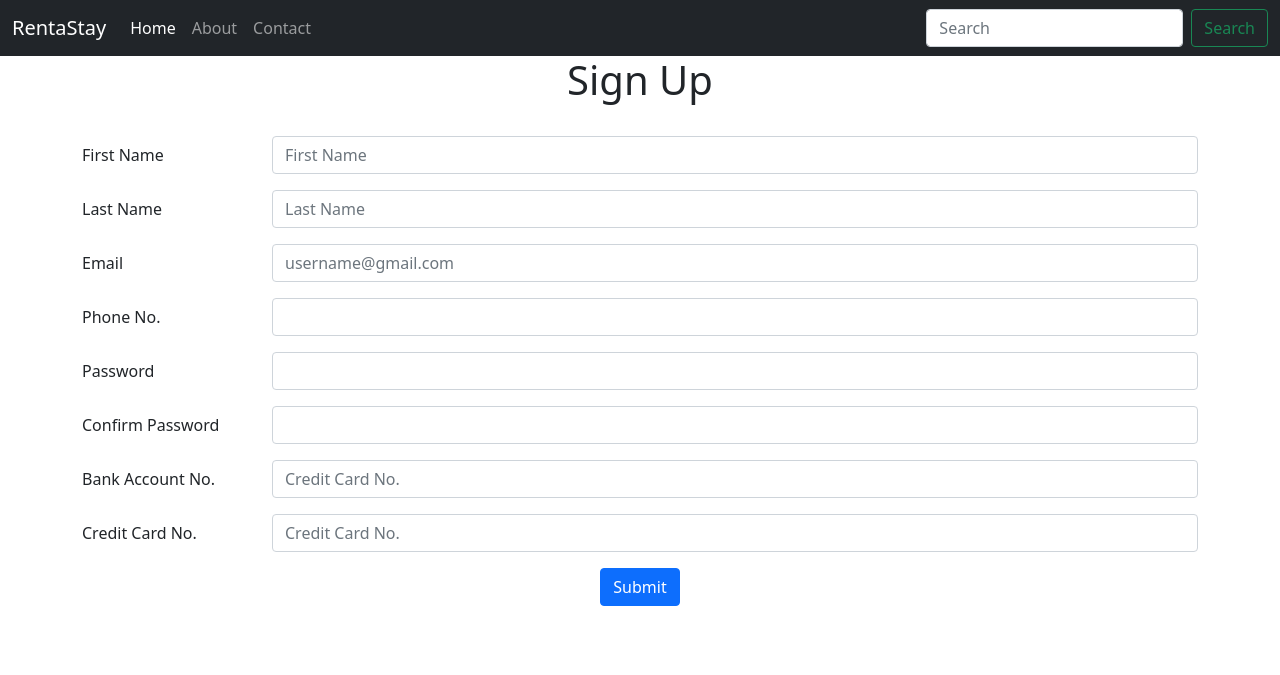
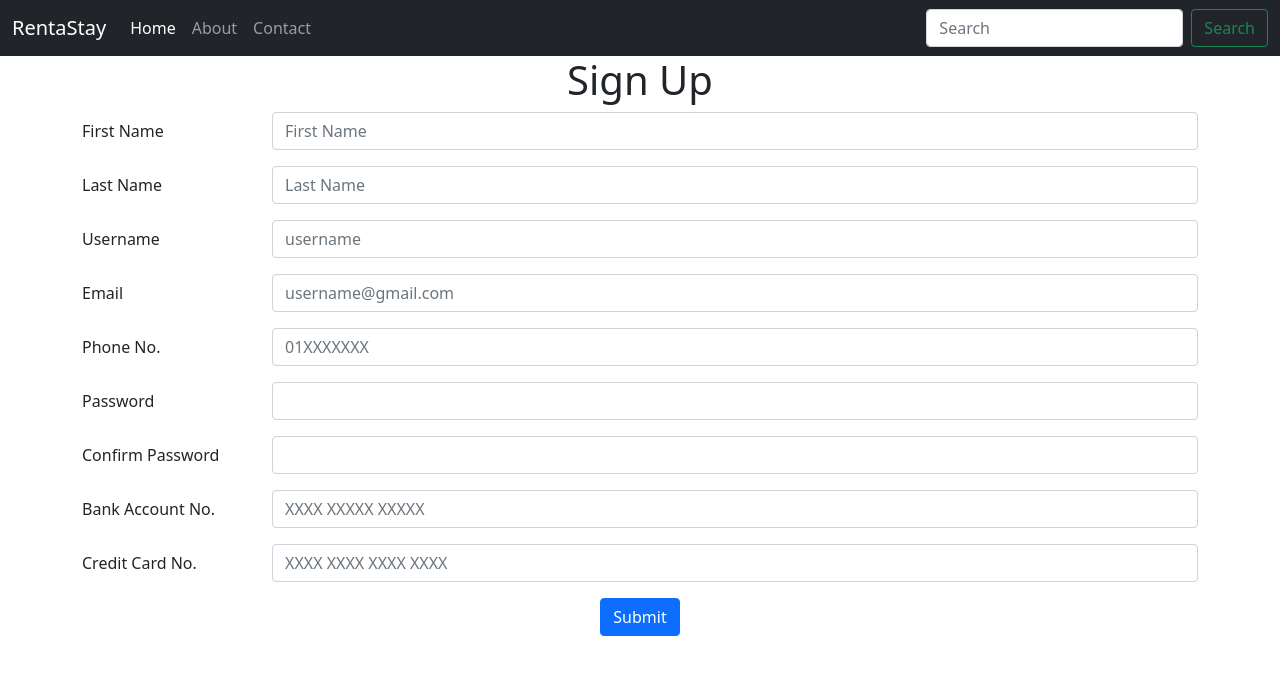
Before and after one commit to fardinanam/RentaStay, a Django app: page /accounts/signup/ in a window 1280 px wide. Shown: the top 675 px of the page. Run offline with Django 4.2, Linux system fonts and the light colour scheme.

Commit message:
signup validation from django added, static path created

```diff
--- a/accounts/views.py
+++ b/accounts/views.py
@@ -1,16 +1,46 @@
-from django.shortcuts import render
+import hashlib
+
+from django.shortcuts import redirect, render
+from django.db import connection, IntegrityError
+from django.contrib import messages
 
 def signup(request):
-    errormessage = " "
     if request.method == 'GET':
-        return render(request, "accounts/signup.html", {"error":errormessage})
+        return render(request, "accounts/signup.html")
     elif request.method == 'POST':
+        firstname = request.POST['firstname']
+        lastname = request.POST['lastname']
         username = request.POST['username']
+        email = request.POST['email']
+        phone = request.POST['phonenumber']
         password1 = request.POST['password']
         password2 = request.POST['confirmpassword']
+        bankacc = request.POST['bankaccount']
+        creditcard = request.POST['creditcard']
 
         if(password1 != password2):
-            errormessage = "Password did not match"
-            return render(request, "accounts/signup.html", {"error":errormessage})
+            messages.error(request, "Password did not match")
+            return redirect('signup')
+
+        cursor = connection.cursor()
+        query = "SELECT USERNAME FROM USERS WHERE USERNAME=%s"
+        cursor.execute(query, [username])
+        result = cursor.fetchone()
+        cursor.close()
+
+        if result != None:
+            messages.error(request, 'Username already exists')
+            return redirect('signup')
         else:
-            return render(request, "accounts/signup.html", {"error":errormessage})
+            try:
+                hashed_password = hashlib.sha256(password1.encode()).hexdigest()
+                cursor = connection.cursor()
+                query = "INSERT INTO USERS(USERNAME, FIRST_NAME, LAST_NAME, EMAIL, PHONE_NO, PASSWORD, BANK_ACC_NO, CREDIT_CARD_NO) VALUES(%s, %s, %s, %s, %s, %s, %s, %s)"
+                cursor.execute(query, [username, firstname, lastname, email, phone, hashed_password, bankacc, creditcard])
+                cursor.close()
+            except IntegrityError:
+                messages.error(request, 'This email already has an account')
+                return redirect('signup')
+
+            # TODO: redirect to home
+            return render(request, "accounts/signup.html")
--- a/rentastay/settings.py
+++ b/rentastay/settings.py
@@ -9,7 +9,7 @@ https://docs.djangoproject.com/en/4.0/topics/settings/
 For the full list of settings and their values, see
 https://docs.djangoproject.com/en/4.0/ref/settings/
 """
-
+import os
 from pathlib import Path
 
 # Build paths inside the project like this: BASE_DIR / 'subdir'.
@@ -121,7 +121,9 @@ USE_TZ = True
 # https://docs.djangoproject.com/en/4.0/howto/static-files/
 
 STATIC_URL = 'static/'
-
+STATICFILES_DIRS = (
+    os.path.join(BASE_DIR, 'static'),
+)
 # Default primary key field type
 # https://docs.djangoproject.com/en/4.0/ref/settings/#default-auto-field
 
--- /dev/null
+++ b/static/js/main.js
@@ -0,0 +1,12 @@
+function validateSignupForm() {
+    console.log("okay");
+    let password1 = document.getElementById('password').value;
+    let password2 = document.getElementById('confirmpassword').value;
+
+    if(password1.locateCompare(password2) != 0) {
+        alert("Passwords did not match");
+        return false;
+    } else {
+        return true;
+    }
+}
--- a/templates/accounts/signup.html
+++ b/templates/accounts/signup.html
@@ -1,63 +1,79 @@
 {% extends 'base/base.html' %}
+
+{% block title %}
+    Accounts | Signup
+{% endblock title %}
 
 {% block content %}
 <h1 class="text-center">Sign Up</h1>
 <div >
-    <form method="POST">
+    <form method="POST" >
         {% csrf_token %}
-        {{ error }}
-        <br>
+        {% if messages %}
+            {% for message in messages %}
+                <div class="alert alert-danger text-center" role="alert">
+                    {{ message }}
+                </div>
+            {% endfor %}
+        {% endif %}
+
 
         <div class="mb-3 row">
             <label for="firstname" class="col-sm-2 col-form-label">First Name</label>
             <div class="col-sm-10">
-                <input type="text" id="firstname" placeholder="First Name" class="form-control" aria-describedby="">
+                <input type="text" id="firstname" name="firstname" placeholder="First Name" class="form-control" aria-describedby="">
             </div>
         </div>
         <div class="mb-3 row">
             <label for="lastname" class="col-sm-2 col-form-label">Last Name</label>
             <div class="col-sm-10">
-                <input type="text" id="lastname" placeholder="Last Name" class="form-control" aria-describedby="">
+                <input type="text" id="lastname" name="lastname" placeholder="Last Name" class="form-control" aria-describedby="">
+            </div>
+        </div>
+        <div class="mb-3 row">
+            <label for="username" class="col-sm-2 col-form-label">Username</label>
+            <div class="col-sm-10">
+                <input type="text" id="username" name="username" placeholder="username" class="form-control" aria-describedby="">
             </div>
         </div>
         <div class="mb-3 row">
             <label for="email" class="col-sm-2 col-form-label">Email</label>
             <div class="col-sm-10">
-                <input type="email" id="email" placeholder="username@gmail.com" class="form-control" aria-describedby="" required>
+                <input type="email" id="email" name="email" placeholder="username@gmail.com" class="form-control" aria-describedby="" required>
             </div>
         </div>
         <div class="mb-3 row">
             <label for="phonenumber" class="col-sm-2 col-form-label">Phone No.</label>
             <div class="col-sm-10">
-                <input type="tel" id="lastname" class="form-control" aria-describedby="">
+                <input type="tel" id="phonenumber" name="phonenumber" placeholder="01XXXXXXX" class="form-control" aria-describedby="">
             </div>
         </div>
         <div class="mb-3 row">
             <label for="password" class="col-sm-2 col-form-label">Password</label>
             <div class="col-sm-10">
-                <input type="password" id="password" class="form-control" aria-describedby="" required>
+                <input type="password" id="password" name="password" class="form-control" aria-describedby="" required>
             </div>
         </div>
         <div class="mb-3 row">
             <label for="confirmpassword" class="col-sm-2 col-form-label">Confirm Password</label>
             <div class="col-sm-10">
-                <input type="password" id="confirmpassword" class="form-control" aria-describedby="" required>
+                <input type="password" id="confirmpassword" name="confirmpassword" class="form-control" aria-describedby="" required>
             </div>
         </div>
         <div class="mb-3 row">
             <label for="bankaccount" class="col-sm-2 col-form-label">Bank Account No.</label>
             <div class="col-sm-10">
-                <input type="text" id="bankaccount" placeholder="Credit Card No." class="form-control" aria-describedby="">
+                <input type="text" id="bankaccount" name="bankaccount" placeholder="XXXX XXXXX XXXXX" class="form-control" aria-describedby="">
             </div>
         </div>
         <div class="mb-3 row">
             <label for="creditcard" class="col-sm-2 col-form-label">Credit Card No.</label>
             <div class="col-sm-10">
-                <input type="text" id="creditcard" placeholder="Credit Card No." class="form-control" aria-describedby="">
+                <input type="text" id="creditcard" name="creditcard" placeholder="XXXX XXXX XXXX XXXX" class="form-control" aria-describedby="">
             </div>
         </div>
         <div class="text-center">
-            <button type="submit" class="btn btn-primary">Submit</button>
+            <button type="submit" value="submit" class="btn btn-primary">Submit</button>
         </div>
     </form>
 </div>
--- a/templates/base/base.html
+++ b/templates/base/base.html
@@ -1,14 +1,24 @@
+{% load static %}
+
 <!DOCTYPE html>
 
 <html lang="en">
     <head>
-        <title>RentaStay</title>
+        <title>
+            {% block title %}{% endblock title %}
+        </title>
         <meta name="viewport" content="width=device-width, initial-scale=1">
         <meta charset="utf-8">
 
         <!-- bootstrap -->
         <link href="https://cdn.jsdelivr.net/npm/bootstrap@5.1.3/dist/css/bootstrap.min.css" rel="stylesheet"
             integrity="sha384-1BmE4kWBq78iYhFldvKuhfTAU6auU8tT94WrHftjDbrCEXSU1oBoqyl2QvZ6jIW3" crossorigin="anonymous">
+        <!-- required bootstrap js -->
+        <script src="https://cdn.jsdelivr.net/npm/bootstrap@5.1.3/dist/js/bootstrap.bundle.min.js"
+            integrity="sha384-ka7Sk0Gln4gmtz2MlQnikT1wXgYsOg+OMhuP+IlRH9sENBO0LRn5q+8nbTov4+1p"
+            crossorigin="anonymous"></script>
+        <!-- main js -->
+        <script src="{% static './js/main.js' %}"></script>
     </head>
     <body>
         <nav class="navbar navbar-expand-lg navbar-dark bg-dark">
@@ -55,9 +65,5 @@
 
         {% endblock %}
         </div>
-        <!-- required bootstrap js -->
-        <script src="https://cdn.jsdelivr.net/npm/bootstrap@5.1.3/dist/js/bootstrap.bundle.min.js"
-            integrity="sha384-ka7Sk0Gln4gmtz2MlQnikT1wXgYsOg+OMhuP+IlRH9sENBO0LRn5q+8nbTov4+1p"
-            crossorigin="anonymous"></script>
     </body>
 </html>
```
